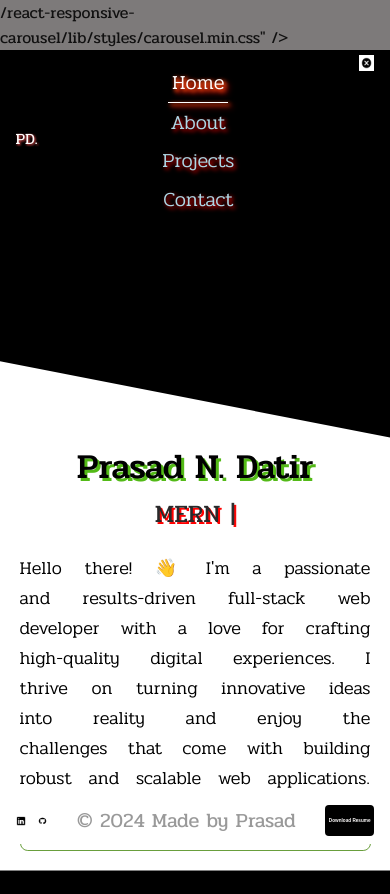
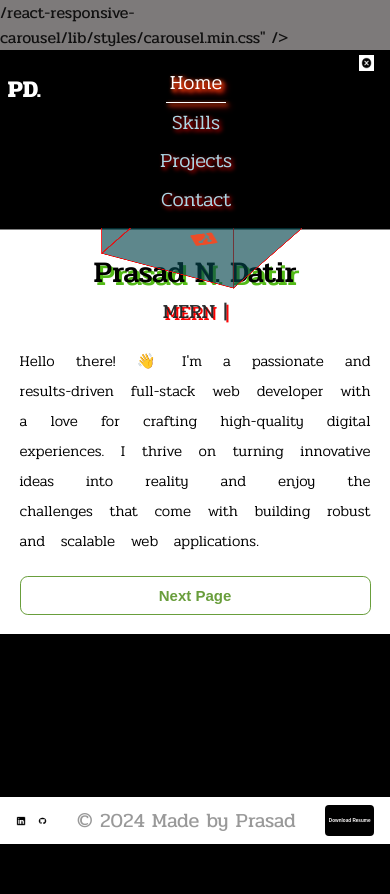
Before and after one commit to PrasadDa08/Prasad-Datir-Portfolio, a React (Vite) app: page / in a window 390 px wide. Both pictures are taken after a click on the picture 366 px from the left and 63 px from the top of the page. Built offline with nearby package versions, Linux system fonts and the light colour scheme.

Commit message:
Update - responsive-SkillPage

```diff
--- a/src/App.css
+++ b/src/App.css
@@ -4,7 +4,7 @@
   padding: 0;
   min-height: 100vh;
   display: flex;
-
+  flex-direction: column;
   background-color: #000000;
   color: white;
   box-sizing: border-box;
@@ -24,7 +24,7 @@ body {
   width: 100%;
   box-sizing: border-box;
   position: fixed;
-  z-index: 99;
+  z-index: 9;
 }
 
 .nav-clipart {
@@ -162,7 +162,6 @@ body {
   width: 100%;
   box-sizing: border-box;
   margin: auto;
-  padding: 0 2vw;
 }
 
 .skill-container h1 {
@@ -179,6 +178,10 @@ body {
   font-size: 3vw;
   padding: 1vw 0 0 3vw;
   justify-content: start;
+}
+
+.skill-container .tools img {
+  width: 3vw;
 }
 
 .skill {
@@ -298,11 +301,24 @@ body {
 }
 
 @media only screen and (max-width: 1000px) {
-  .nav-items {
+  /* .nav-items {
     display: flex;
     justify-content: space-between;
+    background-color: transparent;
+    filter: none;
+  } */
+
+  .mobile-items {
     background-color: #000;
+    display: flex;
+    justify-content: space-between;
     filter: none;
+    padding: 0.3vw 2vw;
+    align-content: center;
+    width: 100%;
+    box-sizing: border-box;
+    position: fixed;
+    z-index: 9;
   }
 
   .mobile-menu {
@@ -320,7 +336,6 @@ body {
     color: lightblue;
     padding: 1vw;
     margin: auto;
-    z-index: 3;
   }
 
   .mobile-menu a.active {
@@ -369,17 +384,16 @@ body {
   }
 
   .intro {
-    padding: 20% 5% 5% 5%;
+    padding: 5% 5% 5% 5%;
     width: 100%;
-    margin-top: -15%;
-    clip-path: polygon(0 0, 100% 15%, 100% 100%, 0% 100%);
+    clip-path: polygon(0 0, 100% 0, 100% 100%, 0 100%);
     height: fit-content;
     background-color: #fff;
   }
 
   .intro h1 {
     margin: 0;
-    font-size: 35px;
+    font-size: 30px;
     color: black;
     font-weight: 500;
     filter: drop-shadow(3px 3px 0px #53ba17);
@@ -387,7 +401,7 @@ body {
     z-index: 2;
   }
   .intro p {
-    font-size: 18px;
+    font-size: 15px;
     font-weight: 300;
     text-align: justify;
     line-height: 30px;
@@ -403,7 +417,7 @@ body {
   }
 
   .Typewriter span {
-    font-size: 25px;
+    font-size: 20px;
     font-weight: 400;
     color: rgb(40, 41, 42);
     filter: drop-shadow(2px 2px 0px red);
@@ -411,16 +425,70 @@ body {
   }
 
   .profile {
-    width: 60%;
-    padding: 5vw 0 0 0;
-    display: flex;
-    place-items: center;
+    width: 100%;
+    position: relative;
+    height: fit-content;
+    padding: 20%;
+    box-sizing: border-box;
   }
 
-  .profile .carousel-img {
-    width: 100% !important;
-    border-radius: 20px;
+  .skill-container {
+    padding: 10vw 0;
+    margin: 2vw 0;
+  }
+
+  .skill-container h1 {
+    color: #fff;
+    font-size: 5vw;
+    font-weight: 400;
+    text-align: center;
+    padding: 3vw 0;
+  }
+
+  .skill {
+    flex-direction: column;
+    justify-content: center;
+    padding: 3vw 0;
+  }
+
+  .skill-1 {
+    width: 100%;
+    box-sizing: border-box;
+    background-color: #fff;
+    clip-path: polygon(0 10%, 100% 0, 100% 90%, 0% 100%);
+    padding: 16vw 8vw;
+  }
+
+  .skill-2 {
+    grid-template-columns: repeat(4, 1fr);
+    justify-content: center;
+    gap: 1vw 2vw;
     margin: auto;
+    padding: 6vw 0;
+  }
+
+  .skill-2 .mern-skill {
+    padding: 1vw;
+    width: 18vw;
+    height: 18vw;
+    margin: auto;
+    box-sizing: border-box;
+    align-items: center;
+  }
+
+  .skill-container .tools {
+    background-color: #fff;
+    width: 100%;
+    margin: 0;
+    box-sizing: border-box;
+    padding: 20vw 0 10vw 3vw;
+    font-size: 8vw;
+    gap: 5vw;
+    clip-path: polygon(0 35%, 100% 0, 100% 100%, 0% 100%);
+  }
+
+  .skill-container .tools img {
+    width: 6vw;
   }
 
   .footer {
--- a/src/App.jsx
+++ b/src/App.jsx
@@ -14,7 +14,7 @@ function App() {
         <Navbar />
         <Routes>
           <Route path="/" element={<Home />} />
-          <Route path="/about" element={<About />} />
+          <Route path="/skills" element={<About />} />
           <Route path="/projects" element={<Projects />} />
           <Route path="/contact" element={<Contact />} />
         </Routes>
--- a/src/components/About.jsx
+++ b/src/components/About.jsx
@@ -38,14 +38,8 @@ function About() {
       <div className="tools">
         <FontAwesomeIcon icon={faBootstrap} color="#000" />
         <FontAwesomeIcon icon={faGitAlt} color="#000" />
-        <img
-          src="src/assets/images/icons/vs-icon.png"
-          style={{ width: "3vw" }}
-        />
-        <img
-          src="src/assets/images/icons/netlify-dark.png"
-          style={{ width: "3vw" }}
-        />
+        <img src="src/assets/images/icons/vs-icon.png" />
+        <img src="src/assets/images/icons/netlify-dark.png" />
       </div>
     </div>
   );
--- a/src/components/Cube.jsx
+++ b/src/components/Cube.jsx
@@ -11,7 +11,7 @@ import "./cube.scss";
 const Cube = () => {
   return (
     <>
-      <div className="stage-cube-cont mobile-cube">
+      <div className="stage-cube-cont">
         <div className="cubespinner">
           <div className="face1">
             <FontAwesomeIcon icon={faPython} color="#0096FF" />
--- a/src/components/Home.jsx
+++ b/src/components/Home.jsx
@@ -33,11 +33,9 @@ function Home() {
           </Link>
         </div>
         <div className="profile">
-          {/* <Carousal /> */}
           <Cube />
         </div>
       </div>
-      {/* <div className="clip-art"></div> */}
     </>
   );
 }
--- a/src/components/Navbar.jsx
+++ b/src/components/Navbar.jsx
@@ -6,15 +6,15 @@ function Navbar() {
   return (
     <>
       <div className="nav-clipart"></div>
-      <nav className="nav-items">
+      <nav className={mobileMenu ? "mobile-items" : "nav-items"}>
         <h1>PD.</h1>
 
         <div className={mobileMenu ? "mobile-menu" : "nav-links"}>
           <NavLink exact to="/" activeClassName="active-link">
             Home
           </NavLink>
-          <NavLink to="/about" activeClassName="active-link">
-            About
+          <NavLink to="/skills" activeClassName="active-link">
+            Skills
           </NavLink>
           <NavLink to="/projects" activeClassName="active-link">
             Projects
--- a/src/components/cube.scss
+++ b/src/components/cube.scss
@@ -2,7 +2,7 @@
   width: 50%;
   height: 100%;
   top: 0;
-  padding: 4% 3%;
+  padding: 6% 3%;
   position: absolute;
   right: 0;
 }
@@ -75,56 +75,56 @@
 
 @media only screen and (max-width: 1000px) {
   .cubespinner {
-    animation-name: spincube;
+    // animation-name: spincube;
     animation-timing-function: ease-in-out;
     animation-iteration-count: infinite;
     animation-duration: 9s;
     transform-style: preserve-3d;
-    transform-origin: 11vw 11vw 0;
-    margin: 13% 40%;
+    transform-origin: 75px 75px 0;
     div {
-      position: absolute;
-      width: 18vw;
-      height: 18vw;
+      position: fixed;
+      width: 150px;
+      height: 150px;
       border: 1px solid #ff0000;
       background-color: rgba(3, 69, 76, 0.4);
       text-align: center;
-      font-size: 10vw;
+      font-size: 35px;
       display: flex;
       justify-content: center;
       align-items: center;
     }
     .face1 {
-      transform: translateZ(9vw);
+      transform: translateZ(75px);
       color: #dd0031;
     }
     .face2 {
-      transform: rotateY(90deg) translateZ(9vw);
+      transform: rotateY(90deg) translateZ(75px);
       color: #f06529;
     }
     .face3 {
-      transform: rotateY(90deg) rotateX(90deg) translateZ(9vw);
+      transform: rotateY(90deg) rotateX(90deg) translateZ(75px);
       color: #28a4d9;
     }
     .face4 {
-      transform: rotateY(180deg) rotateZ(90deg) translateZ(9vw);
+      transform: rotateY(180deg) rotateZ(90deg) translateZ(75px);
       color: #5ed4f4;
     }
     .face5 {
-      transform: rotateY(-90deg) rotateZ(90deg) translateZ(9vw);
+      transform: rotateY(-90deg) rotateZ(90deg) translateZ(75px);
       color: #efd81d;
     }
     .face6 {
-      transform: rotateX(-90deg) translateZ(9vw);
+      transform: rotateX(-90deg) translateZ(75px);
       color: #ec4d28;
     }
   }
 
   .stage-cube-cont {
-    width: 100%;
-    top: 0;
-    position: absolute;
-    right: 0;
     box-sizing: border-box;
+    width: fit-content;
+    height: 100%;
+    margin-right: calc(50% - 45px);
+    margin-top: auto;
+    z-index: 999;
   }
 }
```
